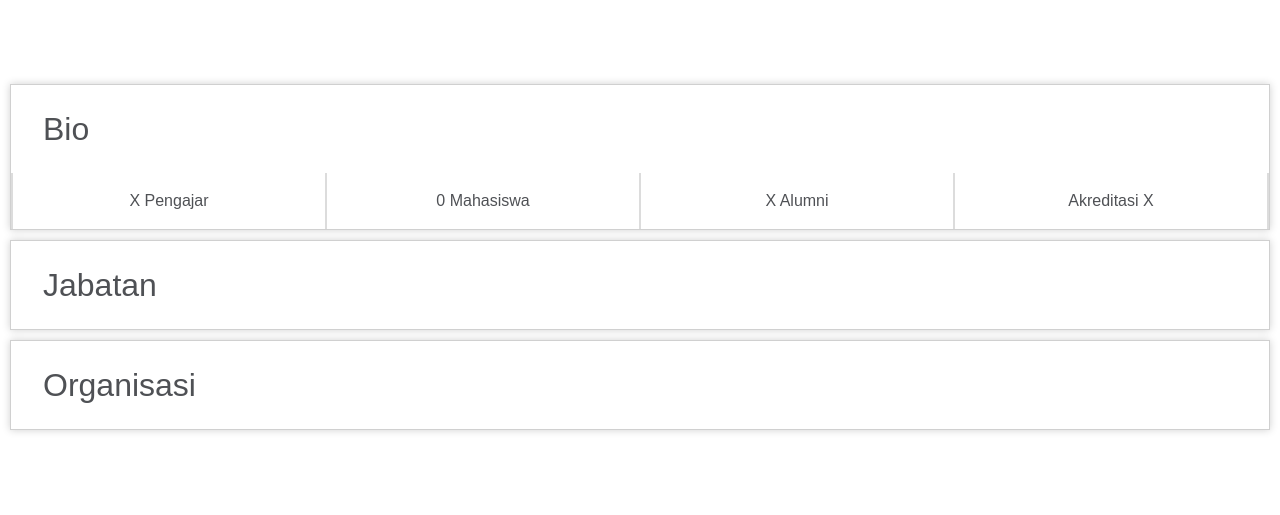
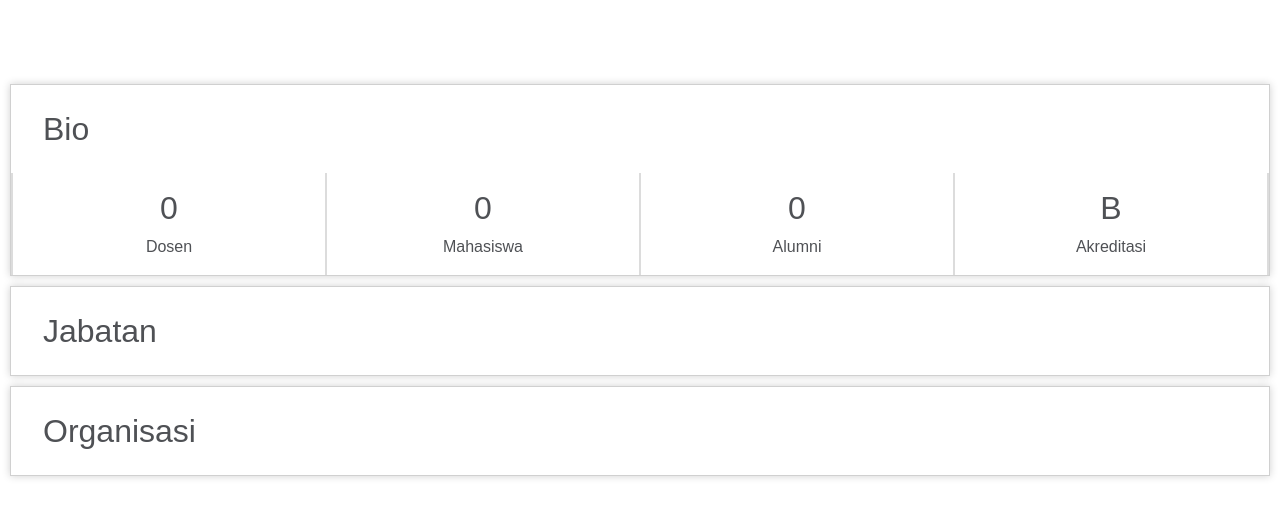
Before and after one commit to willnode/sikat, a CodeIgniter app: page /sikat/index.php/main/program/1 in a window 1280 px wide. Shown: the part 158-673 px from the top of the page. Run offline with CodeIgniter, Linux system fonts and the light colour scheme; data that the repository does not hold is empty.

Commit message:
nicer stat

```diff
--- a/application/views/home/program.php
+++ b/application/views/home/program.php
@@ -6,10 +6,22 @@
 <div class="box-section">
 	<div class="container-label">Bio</div>
 	<div class="campus-stat">
-		<div>X Pengajar</div>
-		<div><?=$stats->students?> Mahasiswa</div>
-		<div>X Alumni</div>
-		<div>Akreditasi X</div>
+		<div class="text-center">
+			<div class="h2"><?=$stats->students?></div>
+			<div>Dosen</div>
+		</div>
+		<div class="text-center">
+			<div class="h2"><?=$stats->students?></div>
+			<div>Mahasiswa</div>
+		</div>
+		<div class="text-center">
+			<div class="h2"><?=$stats->students?></div>
+			<div>Alumni</div>
+		</div>
+		<div class="text-center">
+			<div class="h2">B</div>
+			<div>Akreditasi</div>
+		</div>
 	</div>
 </div>
 
```
